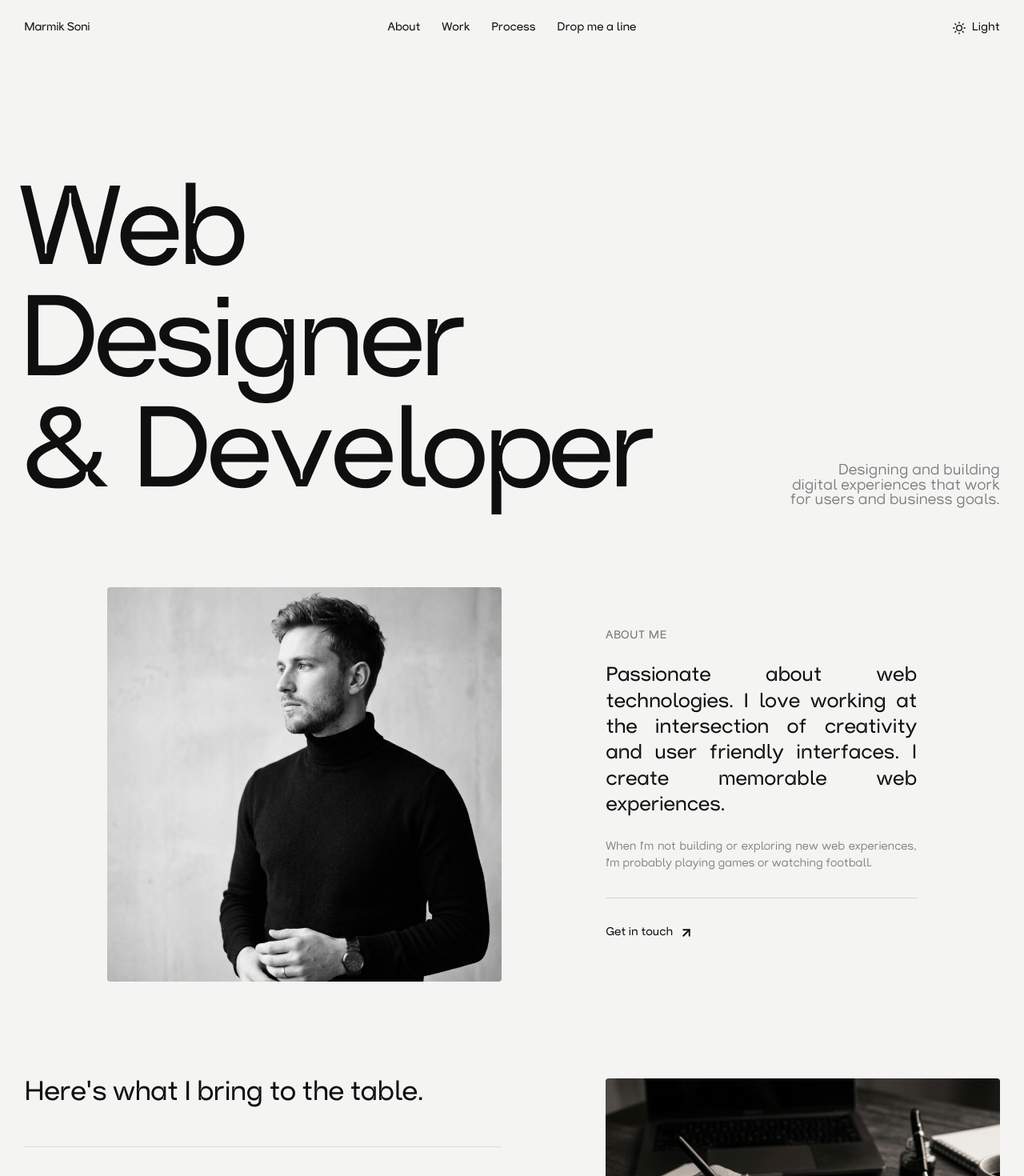
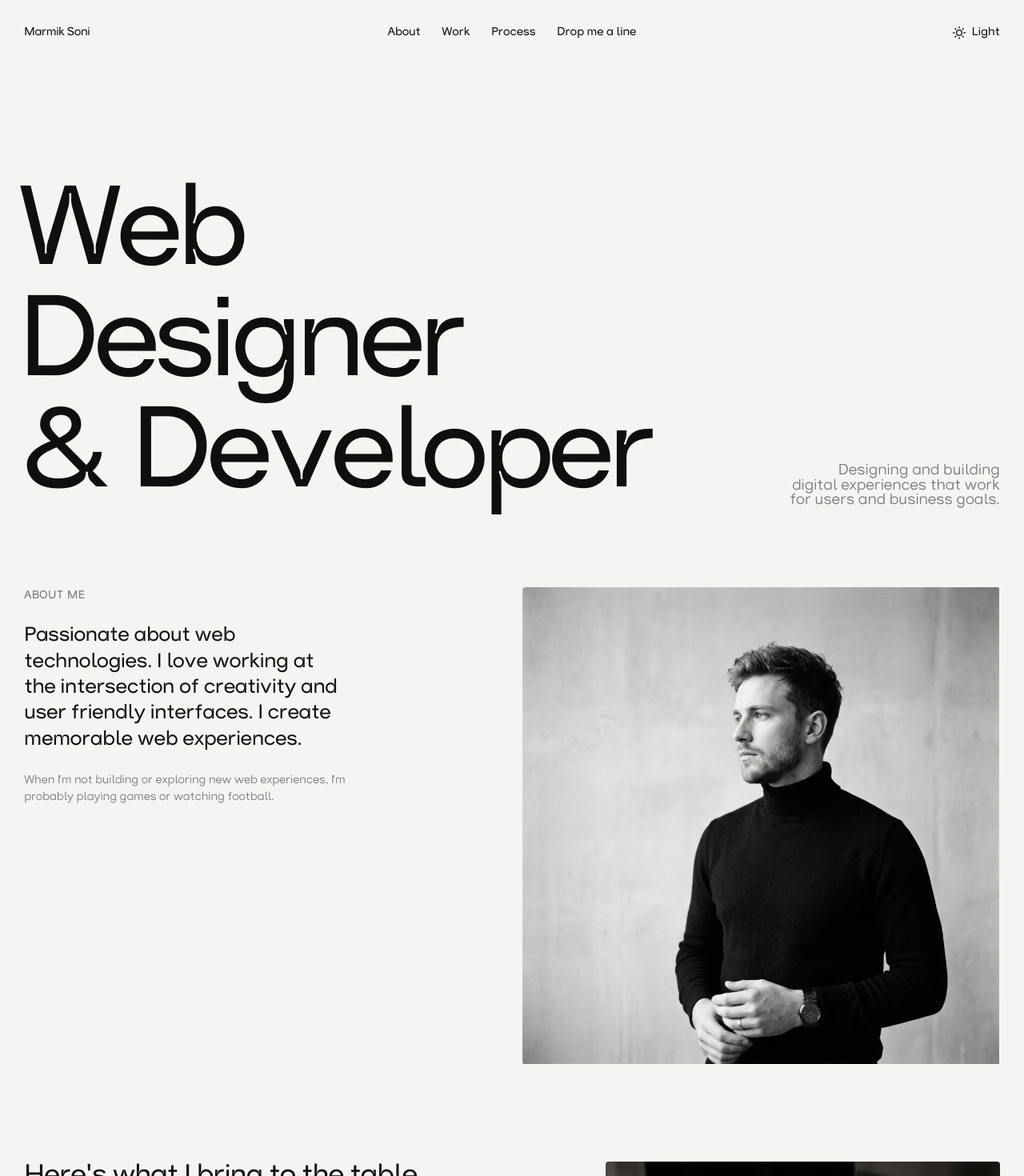
Before and after one commit to Marmik-Soni/marmiksoni-portfolio, a Next.js app: page / in a window 1280 px wide. Shown: the top 1470 px of the page at 80% size. Built offline with nearby package versions, Linux system fonts and the light colour scheme.

Commit message:
feat(editorial): implement split-type cascade and curtain reveal animations

```diff
--- a/src/components/Editorial/Editorial.module.css
+++ b/src/components/Editorial/Editorial.module.css
@@ -4,11 +4,12 @@
   gap: calc(24px + (48px - 24px) * var(--p));
   margin-top: calc(var(--m) * 2);
   margin-bottom: calc(var(--m) * 2);
-  align-items: center;
+  align-items: start;
 }
 
 .imageWrapper {
-  grid-column: 2 / 7;
+  grid-column: 7 / -1;
+  grid-row: 1;
   aspect-ratio: 1 / 1;
   overflow: hidden;
   border-radius: 4px;
@@ -16,13 +17,14 @@
 
 .image {
   width: 100%;
-  height: 120%; /* Extra height for parallax */
+  height: 100%;
   object-fit: cover;
   will-change: transform;
 }
 
 .textWrapper {
-  grid-column: 8 / 12;
+  grid-column: 1 / 6;
+  grid-row: 1;
 }
 
 .label {
@@ -41,53 +43,24 @@
   margin-bottom: 24px;
   font-weight: 500;
   letter-spacing: -0.01em;
-  text-align: justify;
+  text-wrap: balance;
 }
 
 .sub {
   color: var(--soft);
   line-height: 1.5;
   margin-bottom: 32px;
-  text-align: justify;
-}
-
-.divider {
-  width: 100%;
-  height: 1px;
-  background: var(--ink);
-  opacity: 0.15;
-  margin-bottom: 32px;
-}
-
-.link {
-  display: inline-flex;
-  align-items: center;
-  gap: 8px;
-  font-weight: 500;
-  transition: opacity 0.25s ease;
-}
-
-.link:hover {
-  opacity: 0.5;
-}
-
-.link svg {
-  width: 18px;
-  height: 18px;
-  transition: transform 0.35s cubic-bezier(0.2, 0, 0, 1);
-}
-
-.link:hover svg {
-  transform: translate(4px, -4px);
 }
 
 @media (max-width: 1024px) {
   .imageWrapper {
     grid-column: 1 / -1;
+    grid-row: auto;
     margin-bottom: 40px;
     aspect-ratio: 1;
   }
   .textWrapper {
     grid-column: 1 / -1;
+    grid-row: auto;
   }
 }
--- a/src/components/Editorial/Editorial.tsx
+++ b/src/components/Editorial/Editorial.tsx
@@ -1,41 +1,117 @@
 'use client';
 
 import { useEffect, useRef } from 'react';
+import gsap from 'gsap';
+import { ScrollTrigger } from 'gsap/ScrollTrigger';
+import SplitType from 'split-type';
 import styles from './Editorial.module.css';
 
+gsap.registerPlugin(ScrollTrigger);
+
 export function Editorial() {
+  const sectionRef = useRef<HTMLElement>(null);
+  const textWrapperRef = useRef<HTMLDivElement>(null);
   const imgRef = useRef<HTMLImageElement>(null);
 
   useEffect(() => {
-    let animationFrameId: number;
+    const splits: SplitType[] = [];
 
-    const onScroll = () => {
-      animationFrameId = requestAnimationFrame(() => {
-        if (!imgRef.current) return;
-        const rect = imgRef.current.parentElement?.getBoundingClientRect();
-        if (!rect) return;
+    const ctx = gsap.context(() => {
+      if (textWrapperRef.current) {
+        const leadElement = textWrapperRef.current.querySelector(`.${styles.lead}`);
+        const subElements = textWrapperRef.current.querySelectorAll(`.${styles.sub}`);
 
-        // Calculate progress from 0 (entered bottom) to 1 (left top)
-        let progress = 1 - (rect.bottom / (window.innerHeight + rect.height));
-        progress = Math.max(0, Math.min(1, progress));
-        const yVal = -20 * progress;
+        if (leadElement) splits.push(new SplitType(leadElement as HTMLElement, { types: 'lines' }));
+        subElements.forEach((el) =>
+          splits.push(new SplitType(el as HTMLElement, { types: 'lines' }))
+        );
 
-        imgRef.current.style.transform = `translate3d(0, ${yVal}%, 0)`;
-      });
-    };
+        // Wrap lines in hidden overflow containers for the sliding mask effect
+        splits.forEach((split) => {
+          split.lines?.forEach((line) => {
+            const wrapper = document.createElement('div');
+            wrapper.style.display = 'block';
+            wrapper.style.overflow = 'hidden';
+            wrapper.style.paddingBottom = '0.15em'; // prevents cutoff on descenders
+            wrapper.style.marginBottom = '-0.15em';
+            line.parentNode?.insertBefore(wrapper, line);
+            wrapper.appendChild(line);
+          });
+        });
 
-    window.addEventListener('scroll', onScroll, { passive: true });
-    // Trigger once on mount to set initial position
-    onScroll();
+        // Animate label
+        const label = textWrapperRef.current.querySelector(`.${styles.label}`);
+        if (label) {
+          gsap.from(label, {
+            scrollTrigger: {
+              trigger: sectionRef.current,
+              start: 'top 75%',
+            },
+            opacity: 0,
+            y: 20,
+            duration: 1.0,
+            ease: 'power3.out',
+          });
+        }
+
+        // Collect all lines
+        const allLines = splits.flatMap((s) => s.lines);
+
+        if (allLines.length > 0) {
+          gsap.from(allLines, {
+            scrollTrigger: {
+              trigger: sectionRef.current,
+              start: 'top 75%',
+            },
+            y: '150%',
+            duration: 1.0,
+            stagger: 0.08,
+            ease: 'power3.out',
+          });
+        }
+
+        // Animate image wrapper (Curtain Reveal)
+        const imageWrapper = sectionRef.current?.querySelector(`.${styles.imageWrapper}`);
+        if (imageWrapper && imgRef.current) {
+          gsap.fromTo(
+            imageWrapper,
+            { clipPath: 'polygon(0% 100%, 100% 100%, 100% 100%, 0% 100%)' },
+            {
+              clipPath: 'polygon(0% 0%, 100% 0%, 100% 100%, 0% 100%)',
+              scrollTrigger: {
+                trigger: sectionRef.current,
+                start: 'top 75%',
+              },
+              duration: 1.4,
+              ease: 'power4.inOut',
+            }
+          );
+
+          gsap.fromTo(
+            imgRef.current,
+            { scale: 1.15 },
+            {
+              scale: 1,
+              scrollTrigger: {
+                trigger: sectionRef.current,
+                start: 'top 75%',
+              },
+              duration: 1.4,
+              ease: 'power4.inOut',
+            }
+          );
+        }
+      }
+    }, sectionRef);
 
     return () => {
-      window.removeEventListener('scroll', onScroll);
-      cancelAnimationFrame(animationFrameId);
+      ctx.revert();
+      splits.forEach((split) => split.revert());
     };
   }, []);
 
   return (
-    <section className={styles.editorial} id="about">
+    <section ref={sectionRef} className={styles.editorial} id="about">
       <div className={styles.imageWrapper}>
         <img
           ref={imgRef}
@@ -44,22 +120,16 @@ export function Editorial() {
           className={styles.image}
         />
       </div>
-      <div className={styles.textWrapper}>
+      <div ref={textWrapperRef} className={styles.textWrapper}>
         <span className={styles.label}>About me</span>
         <p className={styles.lead}>
-          Passionate about web technologies. I love working at the intersection of creativity and user friendly interfaces. I create memorable web experiences.
+          Passionate about web technologies. I love working at the intersection of creativity and
+          user friendly interfaces. I create memorable web experiences.
         </p>
         <p className={styles.sub}>
-          When I'm not building or exploring new web experiences, I'm probably playing games or watching football.
+          When I&apos;m not building or exploring new web experiences, I&apos;m probably playing
+          games or watching football.
         </p>
-        <div className={styles.divider}></div>
-        <a href="#contact" className={styles.link}>
-          Get in touch
-          <svg viewBox="0 0 24 24" fill="none" stroke="currentColor" strokeWidth="2.5" strokeLinecap="round" strokeLinejoin="round">
-            <line x1="7" y1="17" x2="17" y2="7"></line>
-            <polyline points="7 7 17 7 17 17"></polyline>
-          </svg>
-        </a>
       </div>
     </section>
   );
--- a/src/components/Navbar/Navbar.module.css
+++ b/src/components/Navbar/Navbar.module.css
@@ -1,7 +1,7 @@
 .bar {
   align-items: center;
-  padding-top: calc(var(--m) * 0.8);
-  margin-bottom: calc(var(--m) * 2);
+  padding-top: calc(var(--m) * 1);
+  margin-bottom: calc(var(--m) * 1.8);
 }
 
 .name {
@@ -11,7 +11,9 @@
   transition: opacity 0.25s ease;
 }
 
-.name:hover { opacity: 0.5; }
+.name:hover {
+  opacity: 0.5;
+}
 
 .nav {
   grid-column: 4 / 10;
@@ -25,7 +27,9 @@
   transition: opacity 0.25s ease;
 }
 
-.nav a:hover { opacity: 0.5; }
+.nav a:hover {
+  opacity: 0.5;
+}
 
 .theme {
   grid-column: 10 / 13;
@@ -43,9 +47,15 @@
   transition: opacity 0.25s ease;
 }
 
-.theme:hover { opacity: 0.5; }
+.theme:hover {
+  opacity: 0.5;
+}
 
 @media (max-width: 1024px) {
-  .nav { display: none; }
-  .name { grid-column: 1 / 6; }
+  .nav {
+    display: none;
+  }
+  .name {
+    grid-column: 1 / 6;
+  }
 }
--- a/src/components/Navbar/Navbar.tsx
+++ b/src/components/Navbar/Navbar.tsx
@@ -10,14 +10,29 @@ export function Navbar() {
   const barRef = useRef<HTMLElement>(null);
 
   useEffect(() => {
-    // Initial state to avoid flicker, then drop in
-    gsap.set(barRef.current, { opacity: 0, y: -20 });
-    gsap.to(barRef.current, { opacity: 1, y: 0, duration: 0.55, ease: 'power2.out', delay: 0.6 });
+    const ctx = gsap.context(() => {
+      // Very smooth, effortless full-bar fade in
+      gsap.to(barRef.current, {
+        opacity: 1,
+        y: 0,
+        duration: 1.5,
+        ease: 'power3.out',
+        delay: 0.4, // Delays just enough so the eye is drawn to the Hero text first
+      });
+    });
+
+    return () => ctx.revert();
   }, []);
 
   return (
-    <header className={`grid-12 ${styles.bar}`} ref={barRef}>
-      <Link href="#top" className={styles.name}>Marmik Soni</Link>
+    <header
+      className={`grid-12 ${styles.bar}`}
+      ref={barRef}
+      style={{ opacity: 0, transform: 'translateY(-15px)' }}
+    >
+      <Link href="#top" className={styles.name}>
+        Marmik Soni
+      </Link>
 
       <nav className={styles.nav} aria-label="Primary">
         <Link href="#about">About</Link>
```
